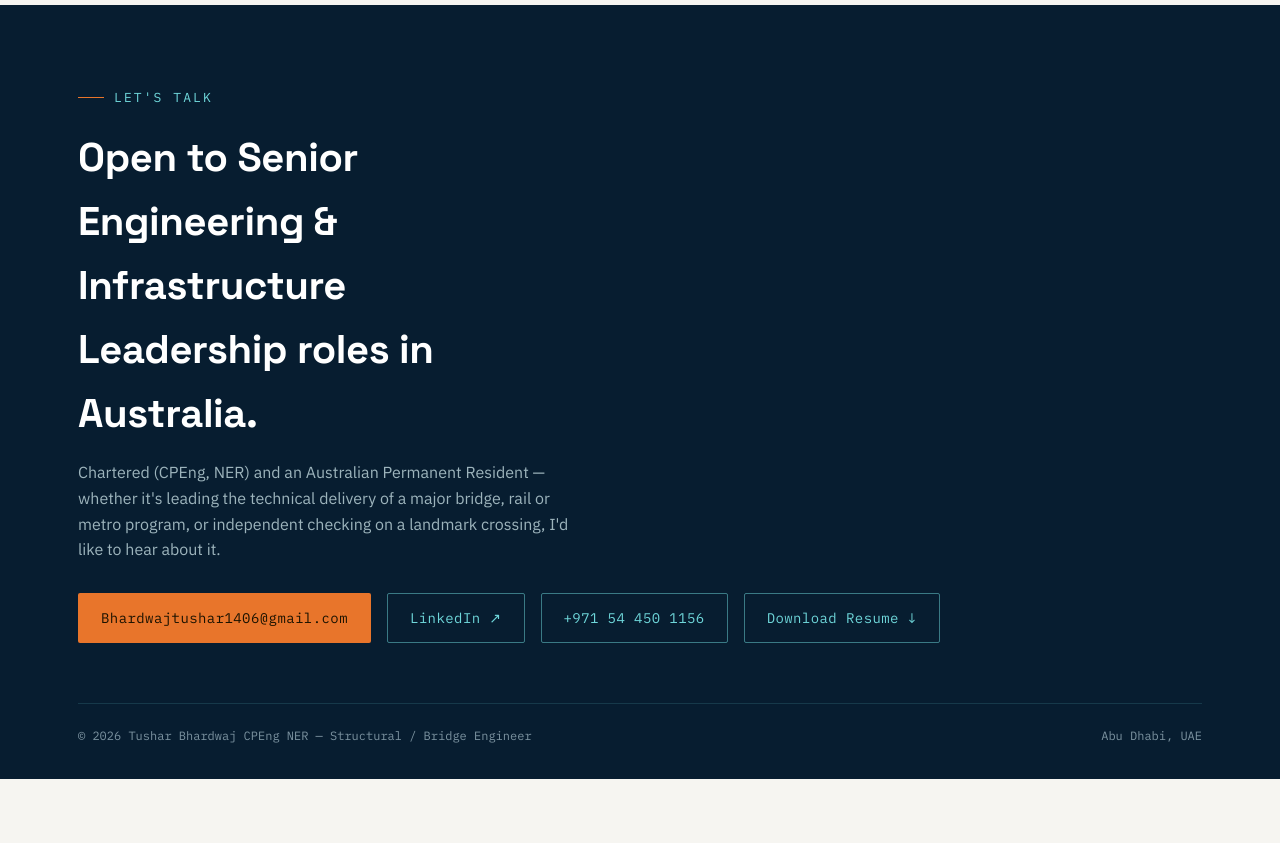
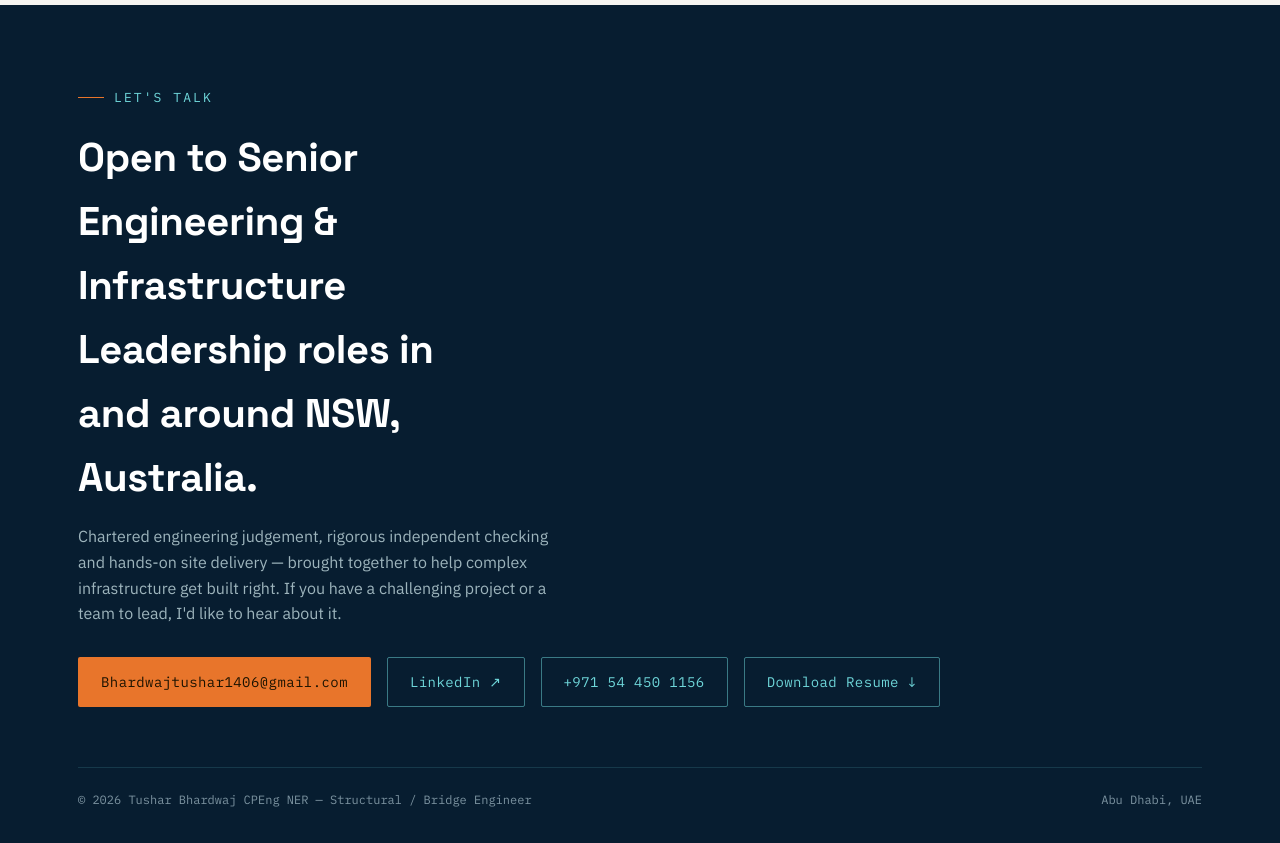
Before and after one commit to tusharbhardwaj1406/tush_SSE, a plain HTML site: page index.html in a window 1280 px wide. Shown: the part 10140-10983 px from the top of the page. Before the commit the page ends 10919 px from the top, so only its background shows below. Drawn offline with Linux system fonts and the light colour scheme.

Commit message:
Contact section: target NSW, generic tagline
Co-Authored-By: Claude Opus 5.5 <noreply@anthropic.com>
Claude-Session: https://claude.ai/code/session_014MT3k339eP2qEQP9cLXyRk

```diff
--- a/index.html
+++ b/index.html
@@ -4,7 +4,7 @@
 <meta charset="UTF-8">
 <meta name="viewport" content="width=device-width, initial-scale=1">
 <title>Tushar Bhardwaj CPEng — Structural / Bridge Engineer</title>
-<meta name="description" content="Tushar Bhardwaj CPEng NER — Chartered Structural &amp; Bridge Engineer (Engineers Australia), Australian Permanent Resident, 13+ years designing and independently checking metro, rail and highway bridges across India, Saudi Arabia, the UAE, the UK and Australia. Open to senior engineering and infrastructure leadership roles in Australia.">
+<meta name="description" content="Tushar Bhardwaj CPEng NER — Chartered Structural &amp; Bridge Engineer (Engineers Australia), Australian Permanent Resident, 13+ years designing and independently checking metro, rail and highway bridges across India, Saudi Arabia, the UAE, the UK and Australia. Open to senior engineering and infrastructure leadership roles in and around NSW, Australia.">
 
 <link rel="preconnect" href="https://fonts.googleapis.com">
 <link rel="preconnect" href="https://fonts.gstatic.com" crossorigin>
@@ -483,8 +483,8 @@
 <footer class="footer" id="contact">
   <div class="wrap">
     <p class="eyebrow" style="color:var(--cyan);">Let's talk</p>
-    <h2>Open to Senior Engineering &amp; Infrastructure Leadership roles in Australia.</h2>
-    <p class="lede">Chartered (CPEng, NER) and an Australian Permanent Resident — whether it's leading the technical delivery of a major bridge, rail or metro program, or independent checking on a landmark crossing, I'd like to hear about it.</p>
+    <h2>Open to Senior Engineering &amp; Infrastructure Leadership roles in and around NSW, Australia.</h2>
+    <p class="lede">Chartered engineering judgement, rigorous independent checking and hands-on site delivery — brought together to help complex infrastructure get built right. If you have a challenging project or a team to lead, I'd like to hear about it.</p>
     <div class="footer-links">
       <a class="btn btn-primary" href="mailto:Bhardwajtushar1406@gmail.com">Bhardwajtushar1406@gmail.com</a>
       <a class="btn btn-outline" href="https://www.linkedin.com/in/tushar-bhardwaj-15382a56/" target="_blank" rel="noopener">LinkedIn ↗</a>
```
